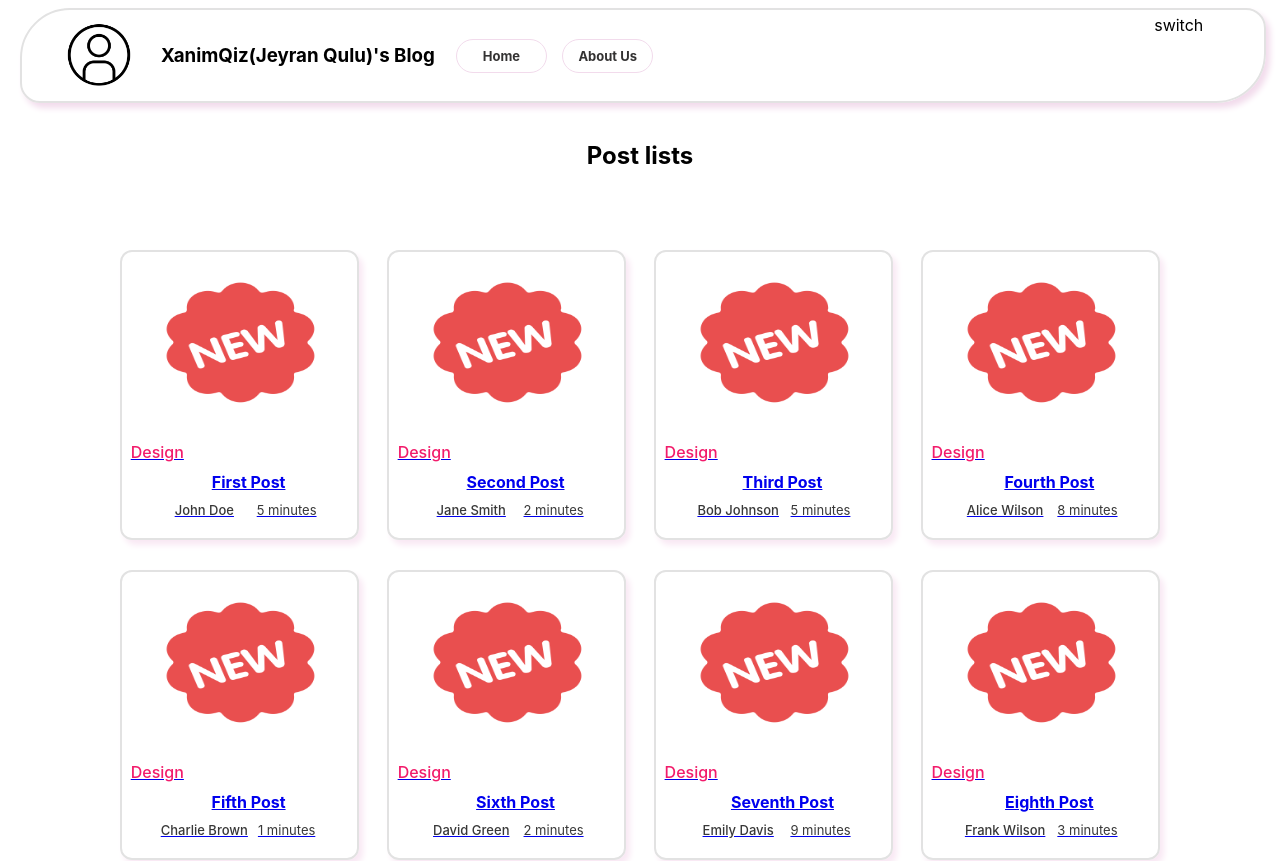
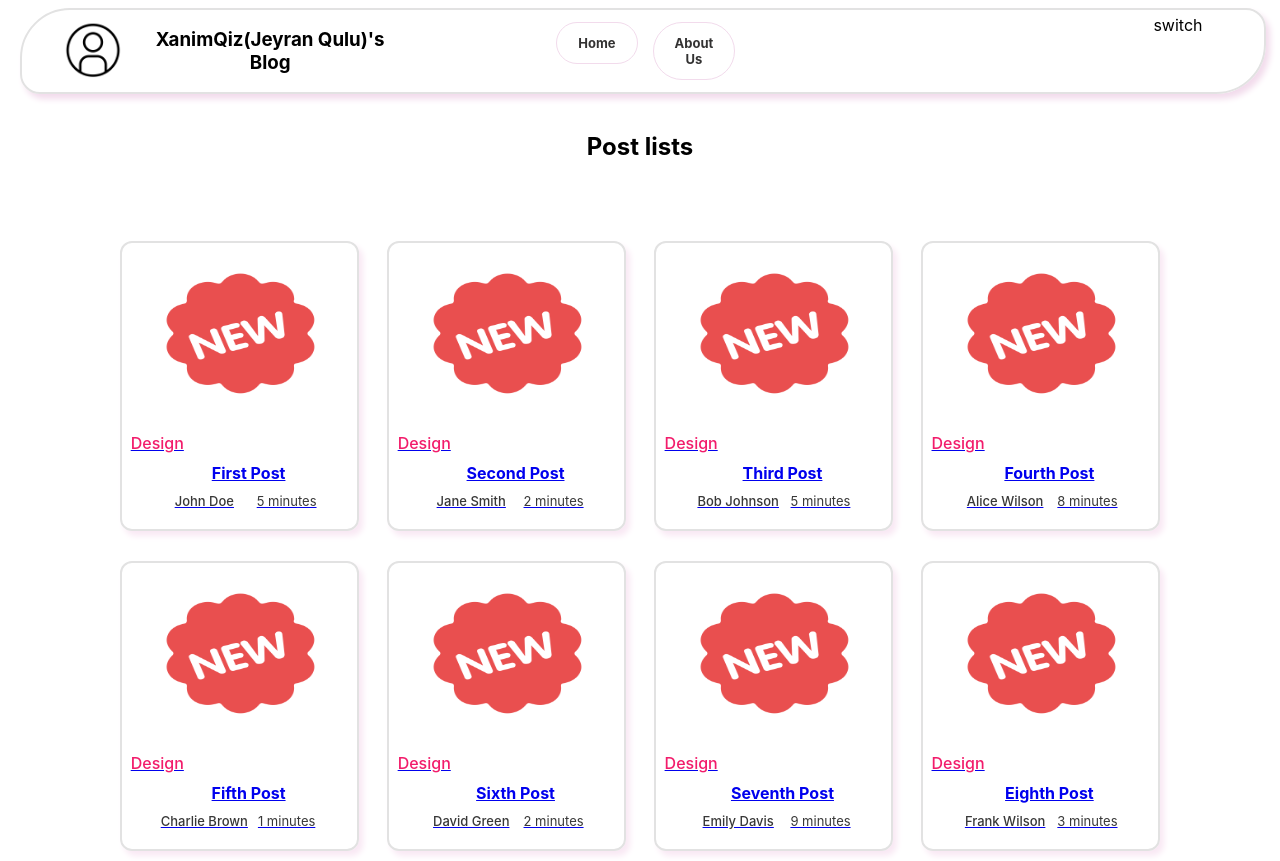
Before and after one commit to zahraRostami1999/blog-app, a React (Create React App) app: page / in a window 1280 px wide. Shown: the top 861 px of the page. Built offline with nearby package versions, Linux system fonts and the light colour scheme; data requests are answered from the project's data file.

Commit message:
decrease header's logo width to 30%

```diff
--- a/src/Components/header/header.module.css
+++ b/src/Components/header/header.module.css
@@ -18,7 +18,7 @@
 .logo{
     display: flex;
     align-items: center;
-    width: 35%;
+    width: 30%;
     padding: 5px;
 }
 
@@ -41,7 +41,8 @@
     display: flex;
     justify-content: start;
     align-items: center;
-    width: 60%;
+    margin-left: 150px;
+    width: 50%;
     padding: 0 10px;
 }
 
@@ -54,7 +55,7 @@
     float: left;
     font-size: 13px;
     text-align: center;
-    padding: 8px 15px;
+    padding: 12px 15px;
     color: rgb(51, 50, 50);
     text-decoration: none;
     border: 1px solid #f2dbec;
```
